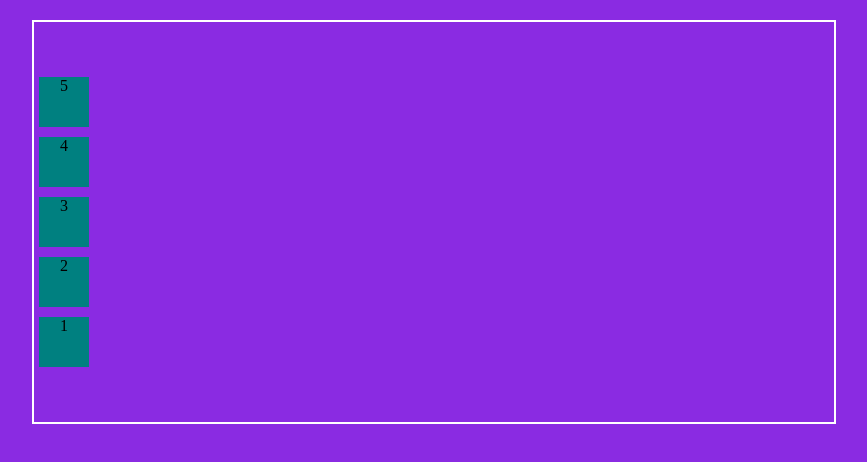
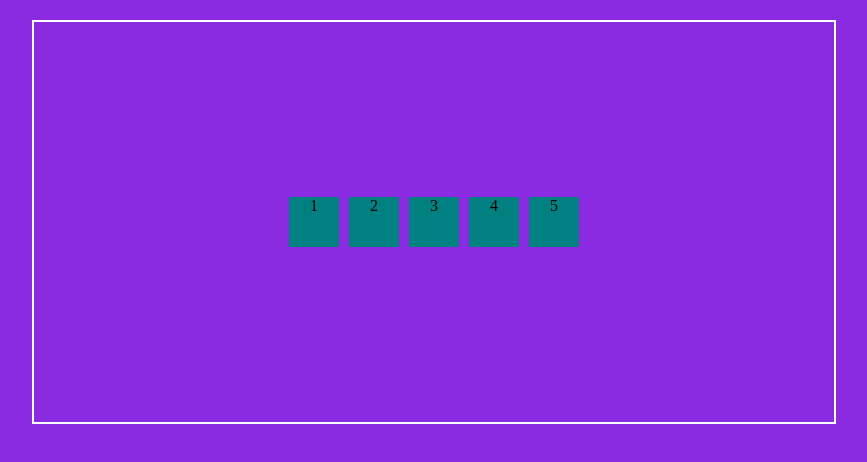
Before and after one commit to AshwinMahajan710/100-Days-of-Web-Development, a plain HTML site: page Day8/flexbox.html in a window 1280 px wide. Shown: the whole page, without its empty margins (206-1073 px from the left). Drawn offline with Linux system fonts and the light colour scheme.

Commit message:
inheritance positions flexbox

```diff
--- a/Day8/flexbox.css
+++ b/Day8/flexbox.css
@@ -19,10 +19,25 @@ body{
     margin: 20px auto;
     /* flexbox here */
     display: flex;
-    flex-direction: column-reverse; /*can have : column , row, row-reverse*/
-    /* justify contnt property used to align items on main axis  */
+    flex-direction: row; /*can have : column , row, row-reverse*/
+    /* justify content property used to align items on main axis  */
+    /* justify-content: center; ---> align values at the center*/
+    /* justify-content: space-around; ---> spaces out items on the equal distance ---> same with space-between but avoid corners*/
+    /* flex-wrap: nowrap; ---> property which helps to wrap the blocks*/
+    /* flex-wrap: wrap; ----> aligned in the line and next line format */
+
+    /* Align items property works on cross axis */
+    /* That means opposite direction of chosen axis at justify content */
+    align-items: center;
     justify-content: center;
-    /* justify-content: space-around; ---> spaces out items on the equal distance ---> same with space-between but avoid corners*/
+
+    /* align-content property used to align content in the flexbox */
+    /* default property is strech */
+    /* only useful if height or width not described in the declaration */
+    align-content: stretch;
+
+    /*  we can also order our divs in the display using order property */
+
 }
 
 .child{
```
